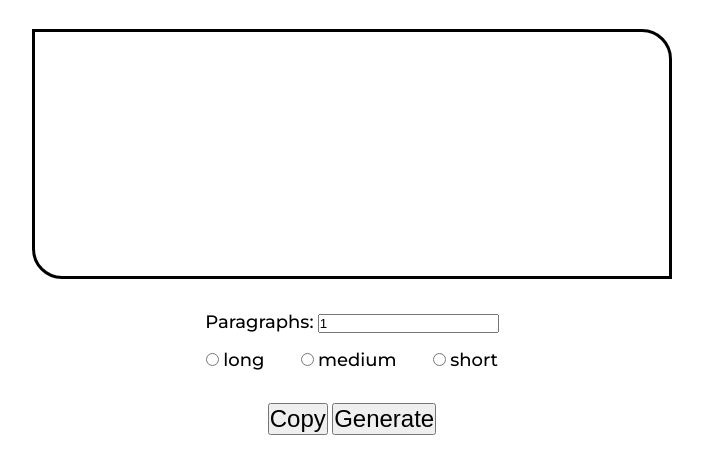
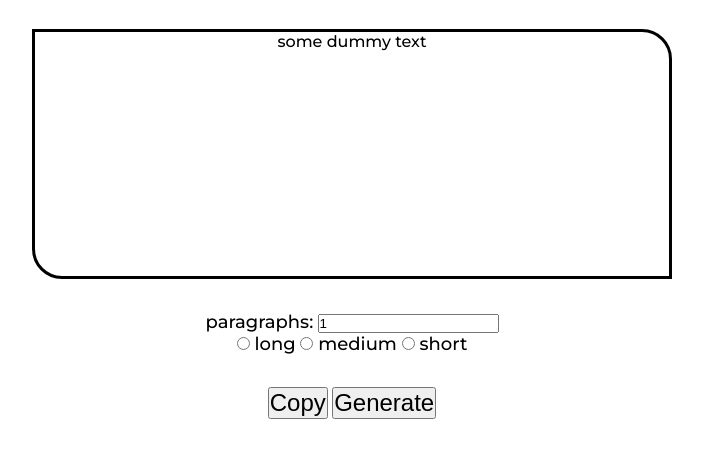
Before and after one commit to kellyhum/redacted, a plain HTML site: page index.html in a window 1280 px wide. Shown: the part 186-660 px from the top of the page, without its empty margins (288-991 px from the left). Drawn offline with Linux system fonts and the light colour scheme.

Commit message:
changed label and input structure for radio buttons

```diff
--- a/index.html
+++ b/index.html
@@ -8,7 +8,7 @@
     <link rel="stylesheet" href="./style.css">
 
     <!--Favicon-->
-    <link rel="icon" href="./favicon.jpg">
+    <link rel="icon" href="./assets/favicon.jpg">
 
     <!--Font-->
     <link rel="preconnect" href="https://fonts.gstatic.com">
@@ -26,37 +26,36 @@
 
         <!--Text Generation Container-->
         <div class="container">
-
+            <p class="container-text">some dummy text</p>
         </div>
 
         <!--Input/Form Container-->
         <form class="form_container">
-            <div class="paragraphs">
-                <label for="number-input">Paragraphs:</label>
+            <div class="form_paragraphs">
+                <label for="number-input">paragraphs:</label>
                 <input type="number" id="number-input" value="1">
             </div>
 
-            <div class="long">
+            <label for="long" class="form_long">
                 <input type="radio" id="long">
-                <label for="long">long</label>
-            </div>
+                long
+            </label>
 
-            <div class="medium">
+            <label for="medium" class="form_medium">
                 <input type="radio" id="medium">
-                <label for="medium">medium</label>
-            </div>
+                medium
+            </label>
 
-            <div class="short">
+            <label for="short" class="form_short">
                 <input type="radio" id="short">
-                <label for="short">short</label>
-            </div>
-
+                short
+            </label>
         </form>
 
-        <!--Copy and Generate Buttons Container-->
+        <!--Buttons Container-->
         <div class="button_container">
-            <button>Copy</button>
-            <button>Generate</button>
+            <button class="button_copy">Copy</button>
+            <button class="button_generate">Generate</button>
         </div>
     </main>
 </body>
```
